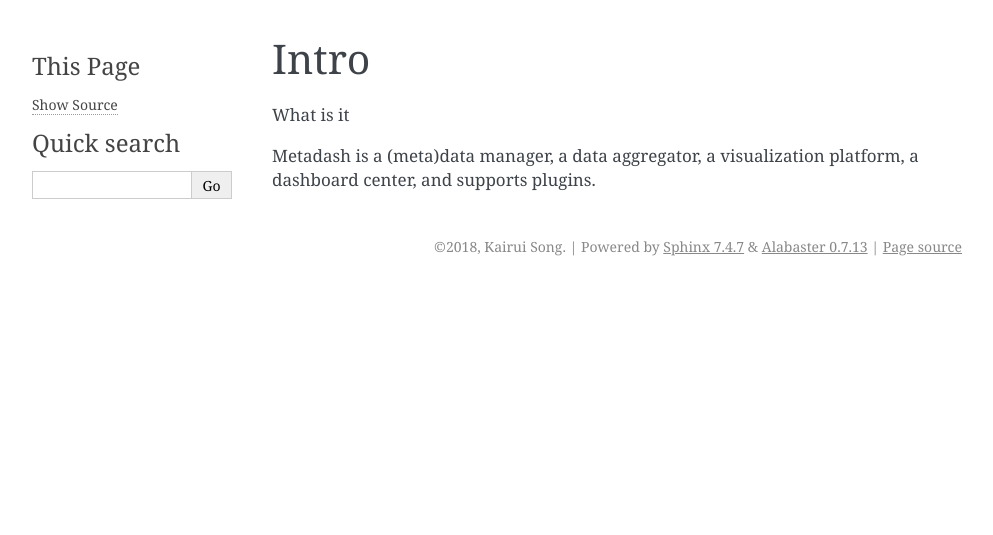
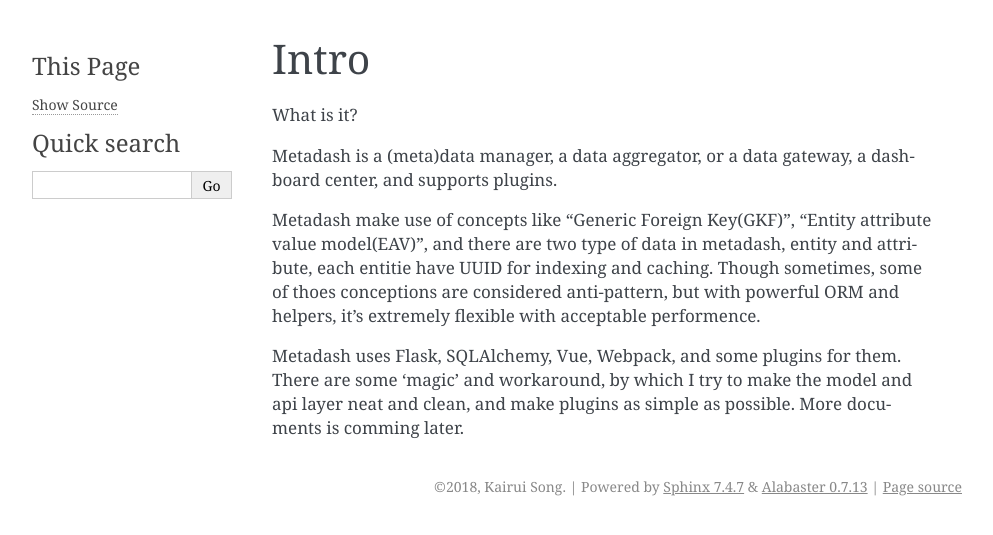
Before and after one commit to ryncsn/metadash, a Sphinx documentation site: the page built from docs/intro.rst, in a window 1280 px wide. Shown: the top 535 px of the page, without its empty margins (148-1141 px from the left). Built offline with Sphinx 7.4.7, drawn with Linux system fonts in a browser that asks for light colours.

Commit message:
Add more intro

```diff
--- a/docs/intro.rst
+++ b/docs/intro.rst
@@ -1,6 +1,10 @@
 Intro
 ====================================
 
-What is it
+What is it?
 
-Metadash is a (meta)data manager, a data aggregator, a visualization platform, a dashboard center, and supports plugins.
+Metadash is a (meta)data manager, a data aggregator, or a data gateway, a dashboard center, and supports plugins.
+
+Metadash make use of concepts like "Generic Foreign Key(GKF)", "Entity attribute value model(EAV)", and there are two type of data in metadash, entity and attribute, each entitie have UUID for indexing and caching. Though sometimes, some of thoes conceptions are considered anti-pattern, but with powerful ORM and helpers, it's extremely flexible with acceptable performence.
+
+Metadash uses Flask, SQLAlchemy, Vue, Webpack, and some plugins for them. There are some 'magic' and workaround, by which I try to make the model and api layer neat and clean, and make plugins as simple as possible. More documents is comming later.
```
